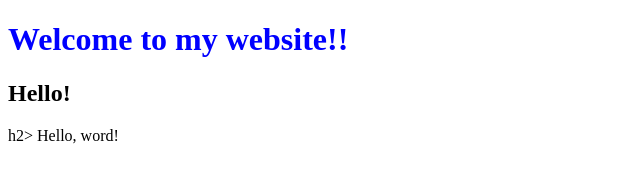
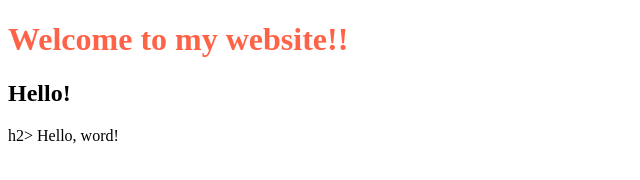
Before and after one commit to mate10106/firstwebp, a plain HTML site: page index.html in a window 1280 px wide. Shown: the whole page, without its empty margins (0-640 px from the left). Drawn offline with Linux system fonts and the light colour scheme.

Commit message:
Move style properties

```diff
--- a/index.html
+++ b/index.html
@@ -4,9 +4,14 @@
     <meta charset="UTF-8">
     <meta name="viewport" content="width=device-width, initial-scale=1.0">
     <title>Hello</title>
+    <style>
+        h1{
+            color: tomato;
+        }
+    </style>
 </head>
 <body>
-    <h1 style="color:blue;">Welcome to my website!!</h1>
+    <h1>Welcome to my website!!</h1>
     <h2>Hello!</h2>h2>
     Hello, word!
 </body>
```
